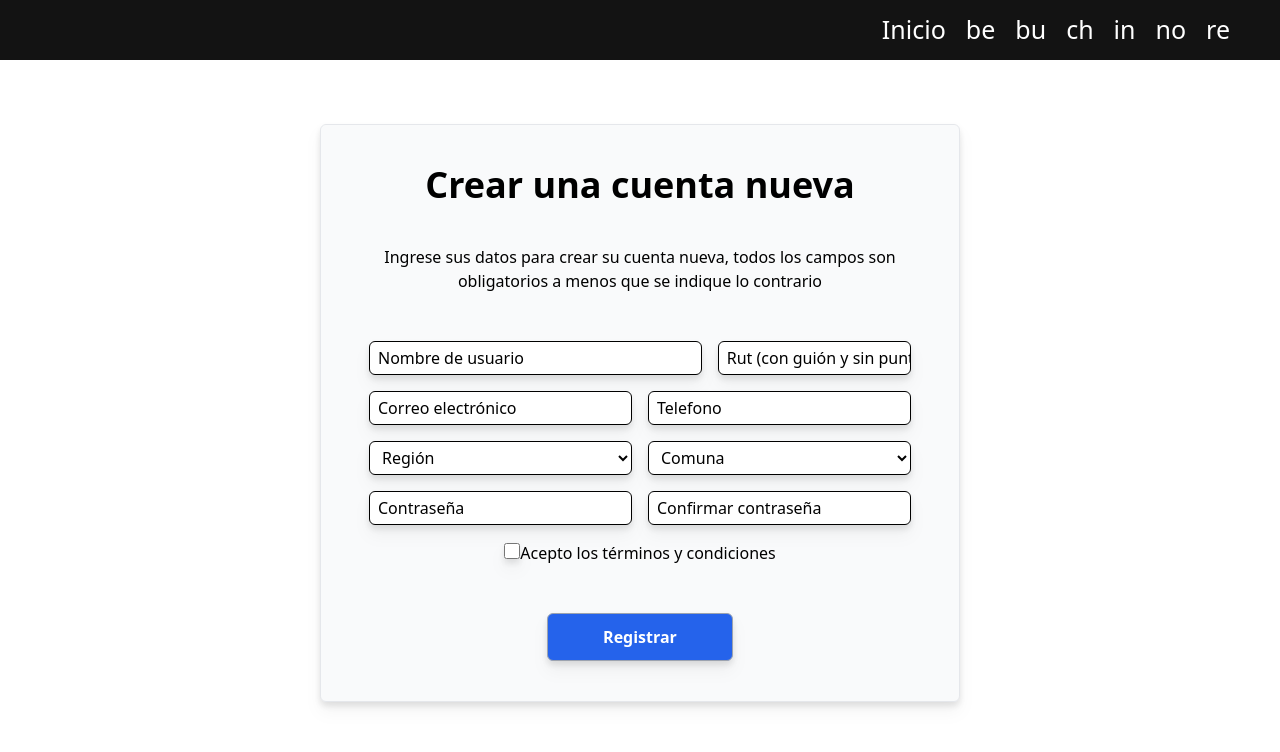
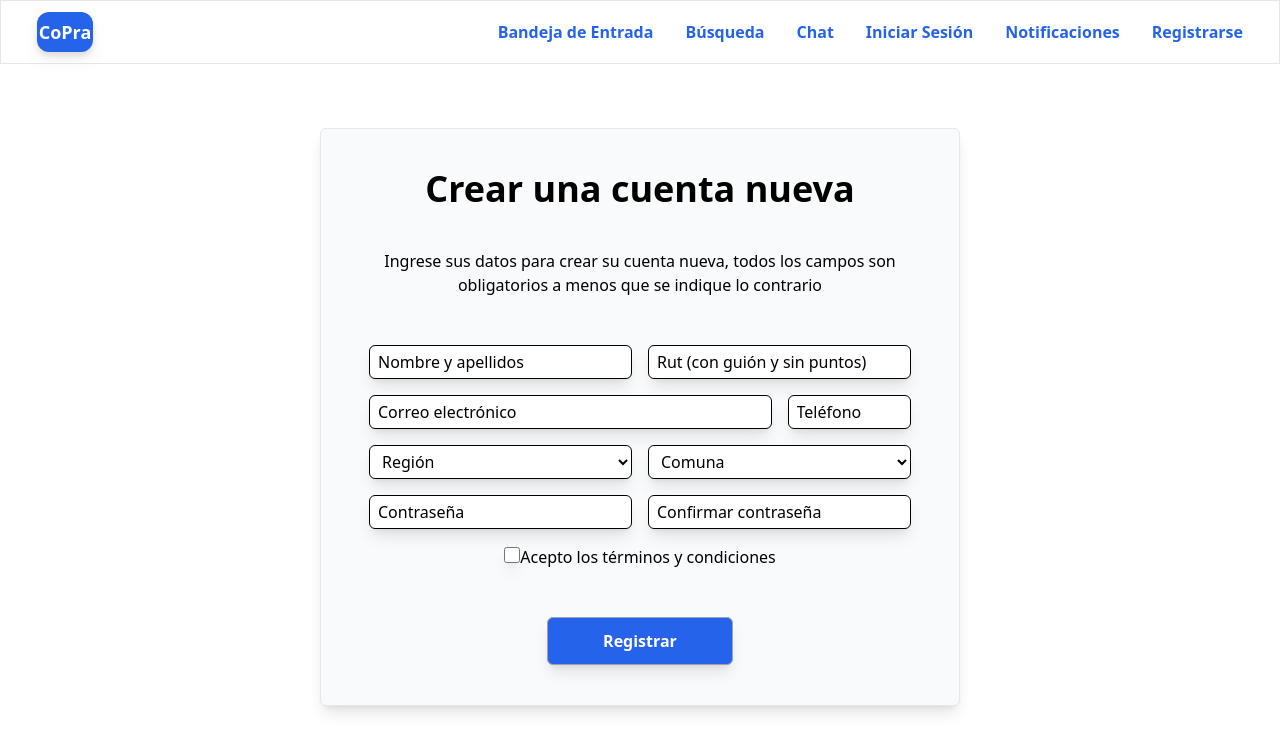
Before and after one commit to Joseummmm/copra, a React (Create React App) app: page /registrar in a window 1280 px wide. Shown: the top 752 px of the page. Built offline with nearby package versions, Linux system fonts and the light colour scheme.

Commit message:
implementación de validación completa en registro, además de revisión de barra superior

```diff
--- a/src/componentes/barranavegacion.css
+++ /dev/null
@@ -1,21 +0,0 @@
-.navbar {
-  width: 100%;
-  height: 60px;
-  background-color: rgb(19, 19, 19);
-  display: flex;
-  justify-content: flex-end;
-  align-items: center;
-}
-
-.links {
-  margin-right: 50px;
-  display: flex;
-  align-items: center;
-}
-
-.links a {
-  text-decoration: none;
-  color: white;
-  margin-left: 20px;
-  font-size: 25px;
-}
--- a/src/componentes/barranavegacion.jsx
+++ b/src/componentes/barranavegacion.jsx
@@ -1,19 +1,34 @@
 import React from "react";
 import { Link } from "react-router-dom";
-import "./barranavegacion.css";
 
 //barra de navegacion
 export const BarraNavegacion = () => {
   return (
-    <div className="navbar">
-      <div className="links">
-        <Link to="/">Inicio</Link>
-        <Link to="/bandejaentrada">be</Link>
-        <Link to="/busqueda">bu</Link>
-        <Link to="/chat">ch</Link>
-        <Link to="/iniciarsesion">in</Link>
-        <Link to="/notificaciones">no</Link>
-        <Link to="/registrar">re</Link>
+    <div className="w-full h-16 bg-white grid grid-cols-3 border">
+      <Link to="/" className="px-4 justify-start col-span-1 my-auto">
+        <hp class="ml-5 w-14 h-10 bg-blue-600 rounded-xl flex items-center justify-center font-bold text-lg text-white drop-shadow-lg">
+          CoPra
+        </hp>
+      </Link>
+      <div className="mr-5 flex items-center font-bold text-blue-600 justify-end col-span-2">
+        <Link to="/bandejaentrada" className="px-4">
+          Bandeja de Entrada
+        </Link>
+        <Link to="/busqueda" className="px-4">
+          Búsqueda
+        </Link>
+        <Link to="/chat" className="px-4">
+          Chat
+        </Link>
+        <Link to="/iniciarsesion" className="px-4">
+          Iniciar Sesión
+        </Link>
+        <Link to="/notificaciones" className="px-4">
+          Notificaciones
+        </Link>
+        <Link to="/registrar" className="px-4">
+          Registrarse
+        </Link>
       </div>
     </div>
   );
--- a/src/paginas/registrar/registrar.jsx
+++ b/src/paginas/registrar/registrar.jsx
@@ -1,42 +1,80 @@
-import React from "react";
+import React, { useState } from "react";
 import { useForm } from "react-hook-form";
 
 export const Registrar = () => {
+  // Inicializamos el formulario usando react-hook-form
   const {
-    register,
-    formState: { errors },
-    handleSubmit,
+    register, // Función para registrar campos del formulario
+    handleSubmit, // Función para manejar la presentación del formulario
+    formState: { errors }, // Objeto que contiene los errores del formulario
+    getValues, // Función para obtener los valores del formulario
   } = useForm();
 
+  const [rutErrorMessage, setRutErrorMessage] = useState(""); // Estado para el mensaje de error del RUT
+
   const onSubmit = (data) => {
-    console.log(data);
+    console.log(data); // Función que se ejecutará al enviar el formulario
+  };
+
+  // Función para validar el RUT
+  const validateRut = (value) => {
+    // Función para calcular el dígito verificador del RUT
+    const calculateDV = (rut) => {
+      let M = 0;
+      let S = 1;
+      let T = parseInt(rut);
+
+      for (; T !== 0; T = Math.floor(T / 10)) {
+        S = (S + (T % 10) * (9 - (M++ % 6))) % 11;
+      }
+
+      return S > 0 ? String(S - 1) : "k";
+    };
+
+    // Función para validar el formato del RUT y su dígito verificador
+    const validaRut = (rut) => {
+      const pattern = /^[0-9]+-[0-9kK]{1}$/; // Patrón para el formato del RUT
+      if (!pattern.test(rut)) return false;
+
+      const [numero, dv] = rut.split("-");
+      return dv.toLowerCase() === calculateDV(numero);
+    };
+
+    if (validaRut(value)) {
+      setRutErrorMessage(""); // Si el RUT es válido, se borra el mensaje de error
+      return true;
+    } else {
+      setRutErrorMessage("RUT inválido"); // Si el RUT es inválido, se establece el mensaje de error
+      return false;
+    }
   };
 
   return (
-    <div class="flex justify-center pt-16">
-      <div class="w-1/2">
+    <div className="flex justify-center pt-16">
+      <div className="w-1/2">
         <form
-          class="px-10 bg-gray-50 border rounded-md drop-shadow-lg"
-          onSubmit={handleSubmit(onSubmit)}
+          className="px-10 bg-gray-50 border rounded-md shadow-lg"
+          onSubmit={handleSubmit(onSubmit)} // Manejo de la presentación del formulario
         >
           <div>
-            <h1 class="text-4xl font-bold text-center pt-10">
+            <h1 className="text-4xl font-bold text-center pt-10">
               Crear una cuenta nueva
             </h1>
-            <p class="text-center py-10">
+            <p className="text-center py-10">
               Ingrese sus datos para crear su cuenta nueva, todos los campos son
               obligatorios a menos que se indique lo contrario
             </p>
           </div>
-          <div class="grid grid-cols-8">
-            <div class="col-span-5 flex justify-center p-2">
+          <div className="grid grid-cols-4">
+            <div className="col-span-2 flex flex-col p-2">
+              {/* Campo de Nombre */}
               <input
-                class=" placeholder-black border border-black rounded-md pl-2 w-full drop-shadow-lg py-1"
+                className="placeholder-black border border-black rounded-md pl-2 w-full shadow-lg py-1"
                 type="text"
                 id="username"
-                placeholder="Nombre de usuario"
+                placeholder="Nombre y apellidos"
                 {...register("username", {
-                  required: true,
+                  required: "Este campo es obligatorio",
                   minLength: {
                     value: 2,
                     message: "El nombre debe tener al menos 2 caracteres",
@@ -44,77 +82,75 @@ export const Registrar = () => {
                 })}
               />
               {errors.username && (
-                <strong class="col-span-full flex justify-start p-2">
+                <strong className="text-red-600">
                   {errors.username.message}
                 </strong>
               )}
             </div>
-            <div class="col-span-3 flex justify-center p-2">
+            <div className="col-span-2 flex flex-col p-2">
+              {/* Campo de entrada de RUT */}
               <input
-                class=" placeholder-black border border-black rounded-md pl-2 w-full drop-shadow-lg py-1"
+                className="placeholder-black border border-black rounded-md pl-2 w-full shadow-lg py-1"
                 type="text"
                 id="rut"
                 placeholder="Rut (con guión y sin puntos)"
                 {...register("rut", {
-                  required: true,
-                  minLength: {
-                    value: 9,
-                    message: "Rut debe tener al menos 9 caracteres",
-                  },
+                  required: "Este campo es obligatorio",
+                  validate: (value) => validateRut(value), // Validación personalizada para el RUT
                 })}
               />
+              {errors.rut && (
+                <strong className="text-red-600">{errors.rut.message}</strong>
+              )}
+              {rutErrorMessage && (
+                <strong className="text-red-600">{rutErrorMessage}</strong>
+              )}
             </div>
-            {errors.rut && (
-              <strong class="col-span-full flex justify-center p-2">
-                {errors.rut.message}
-              </strong>
-            )}
-
-            <div class="col-span-4 flex justify-center p-2">
+            <div className="col-span-3 flex flex-col p-2">
+              {/* Campo de Correo Electrónico */}
               <input
-                class=" placeholder-black border border-black rounded-md pl-2 w-full drop-shadow-lg py-1"
+                className="placeholder-black border border-black rounded-md pl-2 w-full shadow-lg py-1"
                 type="email"
                 id="email"
                 placeholder="Correo electrónico"
                 {...register("email", {
-                  required: true,
-                  minLength: {
+                  required: "Este campo es obligatorio",
+                  pattern: {
                     value: /\S+@\S+\.\S+/,
-                    message: "Ingrese un correo electronico valido",
+                    message: "Ingrese un correo electrónico válido",
                   },
                 })}
               />
+              {errors.email && (
+                <strong className="text-red-600">{errors.email.message}</strong>
+              )}
             </div>
-            {errors.email && (
-              <strong class="col-span-full flex justify-center p-2">
-                {errors.email.message}
-              </strong>
-            )}
-            <div class="col-span-4 flex justify-center p-2">
+            <div className="col-span-1 flex flex-col p-2">
+              {/* Campo de Teléfono */}
               <input
-                class=" placeholder-black border border-black rounded-md pl-2 w-full drop-shadow-lg py-1"
+                className="placeholder-black border border-black rounded-md pl-2 w-full shadow-lg py-1"
                 type="tel"
                 id="tel"
-                placeholder="Telefono"
+                placeholder="Teléfono"
                 {...register("tel", {
-                  required: true,
+                  required: "Este campo es obligatorio",
                   minLength: {
                     value: 9,
-                    message: "Telefono debe tener al menos 9 caracteres",
+                    message: "Teléfono debe tener al menos 9 caracteres",
                   },
                 })}
               />
+              {errors.tel && (
+                <strong className="text-red-600">{errors.tel.message}</strong>
+              )}
             </div>
-            {errors.tel && (
-              <strong class="col-span-full flex justify-center p-2">
-                {errors.tel.message}
-              </strong>
-            )}
-
-            <div class="col-span-4 flex justify-center p-2">
+            <div className="col-span-2 flex flex-col p-2">
+              {/* Campo de Región */}
               <select
-                class="bg-white border border-black rounded-md pl-2 w-full drop-shadow-lg py-1"
-                required
+                className="bg-white border border-black rounded-md pl-2 w-full shadow-lg py-1"
+                {...register("region", {
+                  required: "Seleccione una región",
+                })}
               >
                 <option value="" disabled selected>
                   Región
@@ -122,12 +158,19 @@ export const Registrar = () => {
                 <option value="test1">Región de ejemplo 1</option>
                 <option value="test2">Región de ejemplo 2</option>
               </select>
+              {errors.region && (
+                <strong className="text-red-600">
+                  {errors.region.message}
+                </strong>
+              )}
             </div>
-
-            <div class="col-span-4 flex justify-center p-2">
+            <div className="col-span-2 flex flex-col p-2">
+              {/* Campo de Comuna */}
               <select
-                class="bg-white border border-black rounded-md pl-2 w-full drop-shadow-lg py-1"
-                required
+                className="bg-white border border-black rounded-md pl-2 w-full shadow-lg py-1"
+                {...register("comuna", {
+                  required: "Seleccione una comuna",
+                })}
               >
                 <option value="" disabled selected>
                   Comuna
@@ -135,54 +178,70 @@ export const Registrar = () => {
                 <option value="test3">Comuna de ejemplo 1</option>
                 <option value="test2">Comuna de ejemplo 2</option>
               </select>
+              {errors.comuna && (
+                <strong className="text-red-600">
+                  {errors.comuna.message}
+                </strong>
+              )}
             </div>
-            <div class="col-span-4 flex justify-center p-2">
+            <div className="col-span-2 flex flex-col p-2">
+              {/* Campo de Contraseña */}
               <input
-                class=" placeholder-black border border-black rounded-md pl-2 w-full drop-shadow-lg py-1"
+                className="placeholder-black border border-black rounded-md pl-2 w-full shadow-lg py-1"
                 type="password"
                 id="password"
                 placeholder="Contraseña"
                 {...register("password", {
-                  required: true,
+                  required: "Este campo es obligatorio",
                   minLength: {
                     value: 8,
                     message: "La contraseña debe tener al menos 8 caracteres",
                   },
                 })}
               />
+              {errors.password && (
+                <strong className="text-red-600">
+                  {errors.password.message}
+                </strong>
+              )}
             </div>
-            {errors.password && (
-              <strong class="col-span-full flex justify-center">
-                {errors.password.message}
-              </strong>
-            )}
-
-            <div class="col-span-4 flex justify-center p-2">
+            <div className="col-span-2 flex flex-col p-2">
+              {/* Campo de Confirmación de Contraseña */}
               <input
-                class=" placeholder-black border border-black rounded-md pl-2 w-full drop-shadow-lg py-1"
+                className="placeholder-black border border-black rounded-md pl-2 w-full shadow-lg py-1"
                 type="password"
                 id="passwordConf"
                 placeholder="Confirmar contraseña"
-                {...register("passwordConf", { required: true })}
+                {...register("passwordConf", {
+                  required: "Este campo es obligatorio",
+                  validate: (value) =>
+                    value === getValues("password") ||
+                    "Las contraseñas no coinciden",
+                })}
               />
+              {errors.passwordConf && (
+                <strong className="text-red-600">
+                  {errors.passwordConf.message}
+                </strong>
+              )}
             </div>
-            <div class="col-span-full p-2">
+            <div className="col-span-4 p-2">
+              {/* Checkbox para aceptar términos y condiciones */}
               <input
-                class="drop-shadow-lg w-4 h-4"
+                className="shadow-lg w-4 h-4"
                 type="checkbox"
                 id="terms"
-                placeholder="Términos y condiciones"
                 required
               />
               <label htmlFor="checkbox">
                 Acepto los términos y condiciones
               </label>
             </div>
-
-            <div class="col-span-full py-10 flex justify-center">
+            <div className="col-span-full py-10 flex justify-center">
+              {/* Botón de registro */}
               <button
                 type="submit"
-                class="w-1/3 h-12 bg-blue-600 rounded-md text-white font-bold drop-shadow-lg border border-gray-400"
+                className="w-1/3 h-12 bg-blue-600 rounded-md text-white font-bold shadow-lg border border-gray-400"
               >
                 Registrar
               </button>
--- a/src/styles/output.css
+++ b/src/styles/output.css
@@ -600,10 +600,6 @@ video {
   grid-column: span 4 / span 4;
 }
 
-.col-span-5 {
-  grid-column: span 5 / span 5;
-}
-
 .col-span-6 {
   grid-column: span 6 / span 6;
 }
@@ -620,9 +616,22 @@ video {
   margin: auto;
 }
 
-.mx-auto {
-  margin-left: auto;
-  margin-right: auto;
+.mx-4 {
+  margin-left: 1rem;
+  margin-right: 1rem;
+}
+
+.my-auto {
+  margin-top: auto;
+  margin-bottom: auto;
+}
+
+.ml-5 {
+  margin-left: 1.25rem;
+}
+
+.mr-5 {
+  margin-right: 1.25rem;
 }
 
 .flex {
@@ -633,8 +642,16 @@ video {
   display: grid;
 }
 
+.h-10 {
+  height: 2.5rem;
+}
+
 .h-12 {
   height: 3rem;
+}
+
+.h-16 {
+  height: 4rem;
 }
 
 .h-28 {
@@ -661,8 +678,8 @@ video {
   width: 25%;
 }
 
-.w-20 {
-  width: 5rem;
+.w-14 {
+  width: 3.5rem;
 }
 
 .w-3\/4 {
@@ -689,12 +706,24 @@ video {
   grid-template-columns: repeat(2, minmax(0, 1fr));
 }
 
+.grid-cols-3 {
+  grid-template-columns: repeat(3, minmax(0, 1fr));
+}
+
+.grid-cols-4 {
+  grid-template-columns: repeat(4, minmax(0, 1fr));
+}
+
 .grid-cols-6 {
   grid-template-columns: repeat(6, minmax(0, 1fr));
 }
 
 .grid-cols-8 {
   grid-template-columns: repeat(8, minmax(0, 1fr));
+}
+
+.flex-col {
+  flex-direction: column;
 }
 
 .items-start {
@@ -715,10 +744,6 @@ video {
 
 .justify-center {
   justify-content: center;
-}
-
-.rounded-2xl {
-  border-radius: 1rem;
 }
 
 .rounded-lg {
@@ -807,6 +832,11 @@ video {
   padding-right: 1rem;
 }
 
+.px-6 {
+  padding-left: 1.5rem;
+  padding-right: 1.5rem;
+}
+
 .py-1 {
   padding-top: 0.25rem;
   padding-bottom: 0.25rem;
@@ -875,8 +905,23 @@ video {
   line-height: 1;
 }
 
+.text-lg {
+  font-size: 1.125rem;
+  line-height: 1.75rem;
+}
+
 .font-bold {
   font-weight: 700;
+}
+
+.text-blue-600 {
+  --tw-text-opacity: 1;
+  color: rgb(37 99 235 / var(--tw-text-opacity));
+}
+
+.text-red-600 {
+  --tw-text-opacity: 1;
+  color: rgb(220 38 38 / var(--tw-text-opacity));
 }
 
 .text-white {
@@ -900,6 +945,12 @@ video {
   box-shadow: var(--tw-ring-offset-shadow, 0 0 #0000), var(--tw-ring-shadow, 0 0 #0000), var(--tw-shadow);
 }
 
+.shadow-lg {
+  --tw-shadow: 0 10px 15px -3px rgb(0 0 0 / 0.1), 0 4px 6px -4px rgb(0 0 0 / 0.1);
+  --tw-shadow-colored: 0 10px 15px -3px var(--tw-shadow-color), 0 4px 6px -4px var(--tw-shadow-color);
+  box-shadow: var(--tw-ring-offset-shadow, 0 0 #0000), var(--tw-ring-shadow, 0 0 #0000), var(--tw-shadow);
+}
+
 .drop-shadow-lg {
   --tw-drop-shadow: drop-shadow(0 10px 8px rgb(0 0 0 / 0.04)) drop-shadow(0 4px 3px rgb(0 0 0 / 0.1));
   -webkit-filter: var(--tw-blur) var(--tw-brightness) var(--tw-contrast) var(--tw-grayscale) var(--tw-hue-rotate) var(--tw-invert) var(--tw-saturate) var(--tw-sepia) var(--tw-drop-shadow);
```
